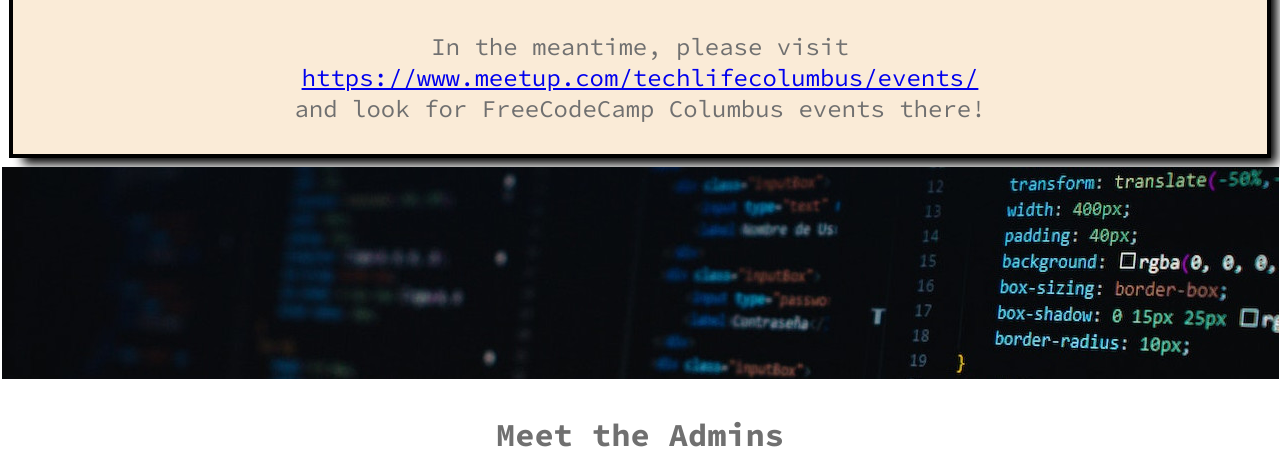
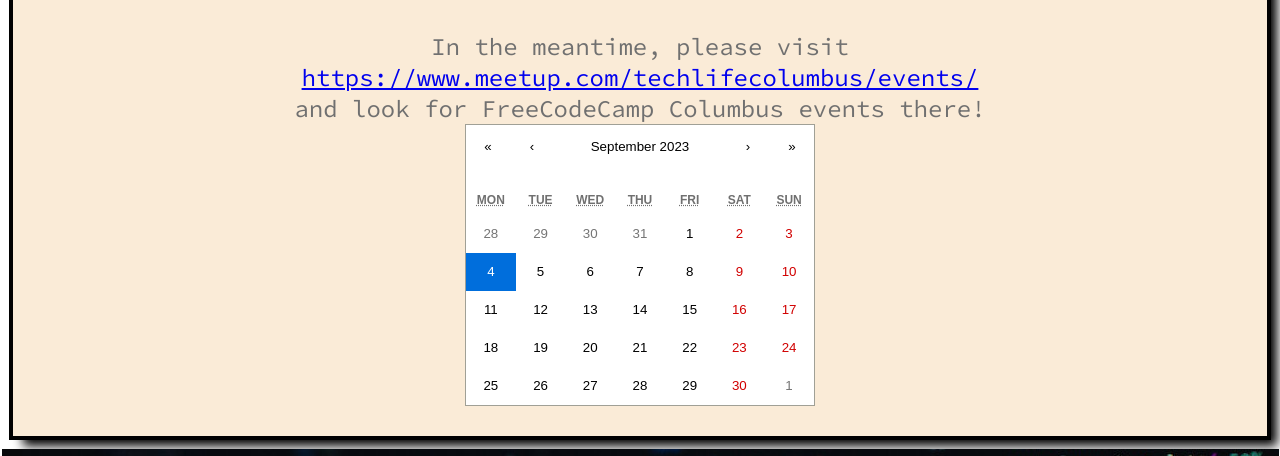
Before and after one commit to FCCColumbus/cbus-web, a React (Create React App) app: page / in a window 1280 px wide. Shown: the part 1500-1956 px from the top of the page. Built offline with nearby package versions, Linux system fonts and the light colour scheme.

Commit message:
calender test

```diff
--- a/package.json
+++ b/package.json
@@ -12,6 +12,7 @@
     "prettier": "^2.7.1",
     "prop-types": "^15.8.1",
     "react": "^18.2.0",
+    "react-calendar": "^4.6.0",
     "react-dom": "^18.2.0",
     "web-vitals": "^2.1.4"
   },
--- a/src/components/Events.jsx
+++ b/src/components/Events.jsx
@@ -1,6 +1,18 @@
 // import Event from './Event'
+import { useState } from 'react';
+import Calendar from 'react-calendar';
+import 'react-calendar/dist/Calendar.css';
 
 function Events() {
+
+  // setting the cal's default state to today's date
+  const [date, setDate] = useState(new Date())
+
+  const changeDate = newDate => {
+    console.log(newDate);
+    setDate(newDate)
+  }
+
   // The arrays below are retained for future reference,
   // pending implementation of some API call to retrieve events from Google Calendar or Meetup.com, for example.
 
@@ -32,6 +44,7 @@ function Events() {
       </div>
       {/* The array mapping below is retained for future reference.  */}
       {/* {events.map((event, i) => <Event event={event} key={event.id} id={i} />)} */}
+      <Calendar onChange={changeDate} value={date} />
     </div>
   );
 }
```
Also changed, not shown: 1 other file (tests, documents, lock files or other folders).
